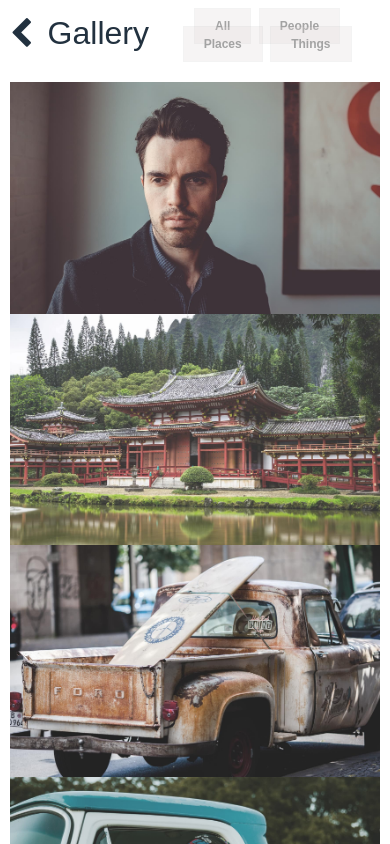
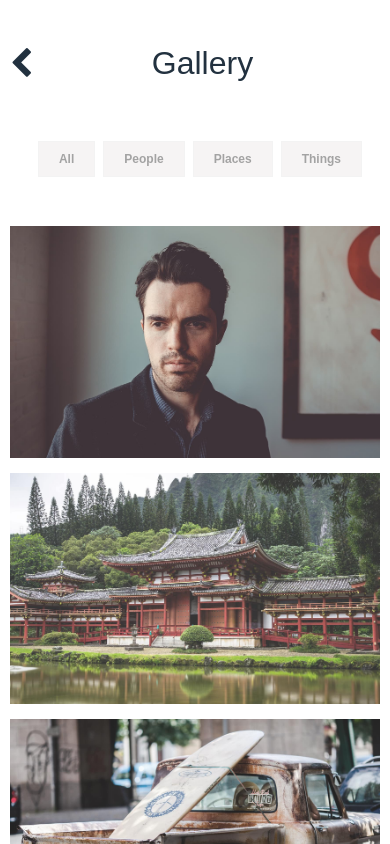
Before and after one commit to AnthonyH-ecv/photoGallery, a website: page dist/gallery.html in a window 390 px wide. Shown: the top 844 px of the page. Drawn offline with nearby package versions, Linux system fonts and the light colour scheme.

Commit message:
filter btn and img responsive

```diff
--- a/dist/assets/css/main.css
+++ b/dist/assets/css/main.css
@@ -4,7 +4,6 @@
 /*
  * ─── ALL PARAM ──────────────────────────────────────────────────────────────────
  */
-
 
 * {
   box-sizing: border-box;
@@ -15,7 +14,7 @@ body {
   margin: 0;
   padding: 0;
   vertical-align: baseline;
-    color: #22313F;
+  color: #22313f;
 }
 
 .btn {
@@ -26,11 +25,9 @@ body {
   height: 2.85em;
 }
 
-
 /*
  * ─── SECTION HEADER ─────────────────────────────────────────────────────────────
  */
-
 
 header {
   /* background: url(../../images/banner.jpg) no-repeat center center/ cover;
@@ -53,17 +50,15 @@ header::before {
   width: 100%;
   height: 100%;
   position: absolute;
-    background: url(../../images/banner.jpg) no-repeat 60% 40%/ cover;
+  background: url(../../images/banner.jpg) no-repeat 60% 40% / cover;
   background-attachment: fixed;
   z-index: -1;
-
 }
 
 header h1 {
   margin-bottom: 18px;
   font-size: 50px;
   font-weight: 700;
-
 }
 
 header p {
@@ -71,7 +66,6 @@ header p {
   font-size: 20px;
   font-weight: 300;
 }
-
 
 .btn-header {
   border: 1px solid rgba(144, 144, 144, 0.25);
@@ -82,48 +76,47 @@ header p {
   font-weight: 400;
   text-decoration: none;
   transition: all 0.3s ease-out;
-
 }
 
 .btn-header:hover {
   background: rgba(144, 144, 144, 0.1);
-
 }
 
 /*
  * ─── SECTION GALLERY ────────────────────────────────────────────────────────────
  */
 
-
-
 #gallery {
   width: 95%;
   margin: auto;
-    padding:15px 0;
+  padding: 15px 0;
   text-align: center;
 }
 
 .header-gallery {
   display: flex;
   text-align: none;
+  padding: 30px 0;
   justify-content: center;
+}
+.gallery-title {
+  flex: 1;
+  display: flex;
   align-items: center;
-    margin-bottom: 30px;
 }
 
-.btn-back{
+.btn-back {
   text-decoration: none;
-    color:#22313F;
+  color: #22313f;
   margin-right: 15px;
 }
-.header-gallery h1{
-    flex: 1;
+.header-gallery h1 {
   text-align: left;
   font-weight: 300;
   margin: 0;
 }
 
-.btn-secondary{
+.btn-secondary {
   background-color: rgba(218, 211, 211, 0.255);
   font-size: 12px;
   padding: 10px 20px;
@@ -134,34 +127,37 @@ header p {
   transition: all 0.3s ease-out;
 }
 
-.btn-secondary:hover{
+.btn-secondary:hover {
   background-color: rgba(144, 144, 144, 0.3);
-    color: #22313F;
+  color: #22313f;
 }
 
-.filter-gallery a{
-    margin-left: 5px;
+.filter-gallery {
+  display: flex;
+  justify-items: center;
+  align-items: center;
+}
+.filter-gallery a {
+  margin-left: 10px;
   text-decoration: none;
   color: rgb(163, 163, 163);
 }
 
 .gallery-img {
-
   display: grid;
-    grid-template-columns: repeat(4, minmax(200px,1fr));
-    grid-template-rows: repeat(minmax(200px,1fr));
-
+  grid-template-columns: repeat(4, minmax(200px, 1fr));
+  grid-template-rows: repeat(minmax(200px, 1fr));
 }
 
-.media{
+.media {
   max-width: 100%;
   overflow: hidden;
 }
 
-.media img{
+.media img {
   display: block;
   max-width: 100%;
-    min-height:200px;
+  min-height: 200px;
   margin: auto;
   padding: 0;
   object-fit: cover;
@@ -171,10 +167,11 @@ header p {
 .media img:hover {
   cursor: pointer;
   transform: scale(1.3);
-    filter: brightness(.7);
+  filter: brightness(0.7);
 }
 
-.btn-premary , form .btn-premary {
+.btn-premary,
+form .btn-premary {
   margin-top: 58px;
   font-size: 20px;
   background: rgb(25, 181, 254);
@@ -195,7 +192,6 @@ header p {
  * ─── SECTION INFO ───────────────────────────────────────────────────────────────
  */
 
-
 #info {
   display: flex;
 }
@@ -203,7 +199,6 @@ header p {
 #about {
   flex: 1;
   background-color: rgb(230, 230, 230);
-
 }
 
 .about-content {
@@ -221,15 +216,14 @@ header p {
 
 .about-content a {
   padding-right: 15px;
-
 }
 
-.about-content i{
+.about-content i {
   color: rgb(25, 181, 254);
   transition: all 0.3s ease-out;
 }
 
-.about-content i:hover{
+.about-content i:hover {
   cursor: pointer;
   transform: scale(1.3);
   color: rgb(19, 121, 168);
@@ -239,19 +233,17 @@ header p {
  * ─────────────────────────────────────────────────────── SECTION FORMULAIRE ─────
  */
 
-
 form {
   /* width:80%;
     margin:auto; */
   padding: 60px;
 }
 
-form label{
+form label {
   margin-bottom: 15px;
 }
 
 form input {
-
   height: 40px;
   border: 1px solid rgb(25, 181, 254);
   border-radius: 4px;
@@ -264,12 +256,11 @@ form textarea {
   padding: 10px 10px;
 }
 
-form input::placeholder, textarea::placeholder{
-
-    color:rgb(165, 164, 164);
+form input::placeholder,
+textarea::placeholder {
+  color: rgb(165, 164, 164);
   font-family: inherit;
   font-size: 12px;
-
 }
 
 form input:focus,
@@ -280,7 +271,6 @@ textarea:focus {
 #form {
   flex: 1;
   background-color: rgb(236, 236, 236);
-
 }
 
 #form .btn-premary {
@@ -312,7 +302,6 @@ textarea:focus {
  * ─── SECTION FOOTER ─────────────────────────────────────────────────────────────
  */
 
-
 footer {
   padding-top: 58px;
   padding-bottom: 30px;
@@ -329,7 +318,7 @@ footer {
   transition: all 0.3s ease-out;
 }
 
-.footer-content a:hover{
+.footer-content a:hover {
   cursor: pointer;
   color: rgb(19, 121, 168);
 }
@@ -337,7 +326,6 @@ footer {
 /*
  * ─── SECTION MODAL POUR POP UNE IMAGE ───────────────────────────────────────────
  */
-
 
 .modal {
   display: none;
@@ -360,7 +348,6 @@ footer {
   /* Fallback color */
   background-color: rgba(0, 0, 0, 0.9);
   /* Black w/ opacity */
-
 }
 
 /* Modal Content (Image) */
@@ -371,8 +358,6 @@ footer {
   max-width: 700px;
 }
 
-
-
 /* Add Animation - Zoom in the Modal */
 .modal-content {
   animation-name: zoom;
@@ -381,11 +366,11 @@ footer {
 
 @keyframes zoom {
   from {
-        transform: scale(0)
+    transform: scale(0);
   }
 
   to {
-        transform: scale(1)
+    transform: scale(1);
   }
 }
 
@@ -407,12 +392,9 @@ footer {
   cursor: pointer;
 }
 
-
-
 /*
  * ─── SECTION MEDIA QUERY ────────────────────────────────────────────────────────
  */
-
 
 /* 100% Image Width on Smaller Screens */
 @media only screen and (max-width: 700px) {
@@ -421,7 +403,7 @@ footer {
   }
 }
 
-@media screen and (max-width:880px) {
+@media screen and (max-width: 880px) {
   .gallery-img {
     grid-template-columns: repeat(2, minmax(200px, 1fr));
   }
@@ -432,8 +414,7 @@ footer {
   }
 }
 
-@media screen and (max-width:550px) {
-
+@media screen and (max-width: 550px) {
   header {
     padding-top: 70px;
     padding-bottom: 70px;
@@ -447,13 +428,34 @@ footer {
     font-size: 14px;
   }
 
+  .header-gallery {
+    display: flex;
+    flex-direction: column;
+  }
+
   .btn-header {
+    display: none !important;
+  }
 
-        display: none !important;
+  .gallery-title {
+    margin-bottom: 60px;
+  }
+
+  .gallery-title a {
+    flex: 0.5;
+    text-align: left;
+  }
+  .filter-gallery {
+    margin-bottom: 20px;
+    justify-content: center;
   }
 
   .gallery-img {
     grid-template-columns: minmax(200px, 1fr);
+  }
+
+  .media {
+    margin-bottom: 15px;
   }
 
   .form-header {
--- a/dist/gallery.html
+++ b/dist/gallery.html
@@ -17,8 +17,11 @@
                 <div id="gallery">
 
                         <div class="header-gallery">
-                                <a href="index.html" class="btn-back"><i class="fa fa-chevron-left fa-2x"></i></a>
-                                <h1>Gallery</h1>
+                                <div class="gallery-title">
+                                                <a href="index.html" class="btn-back"><i class="fa fa-chevron-left fa-2x"></i></a>
+                                                <h1>Gallery</h1>
+                                </div>
+
                                 <div class="filter-gallery">
                                         <a href="#" id="all" class="btn-secondary">All</a>
                                         <a href="#" id="people" class="btn-secondary">People</a>
```
Lines whose indentation alone changed are shown as unchanged.
